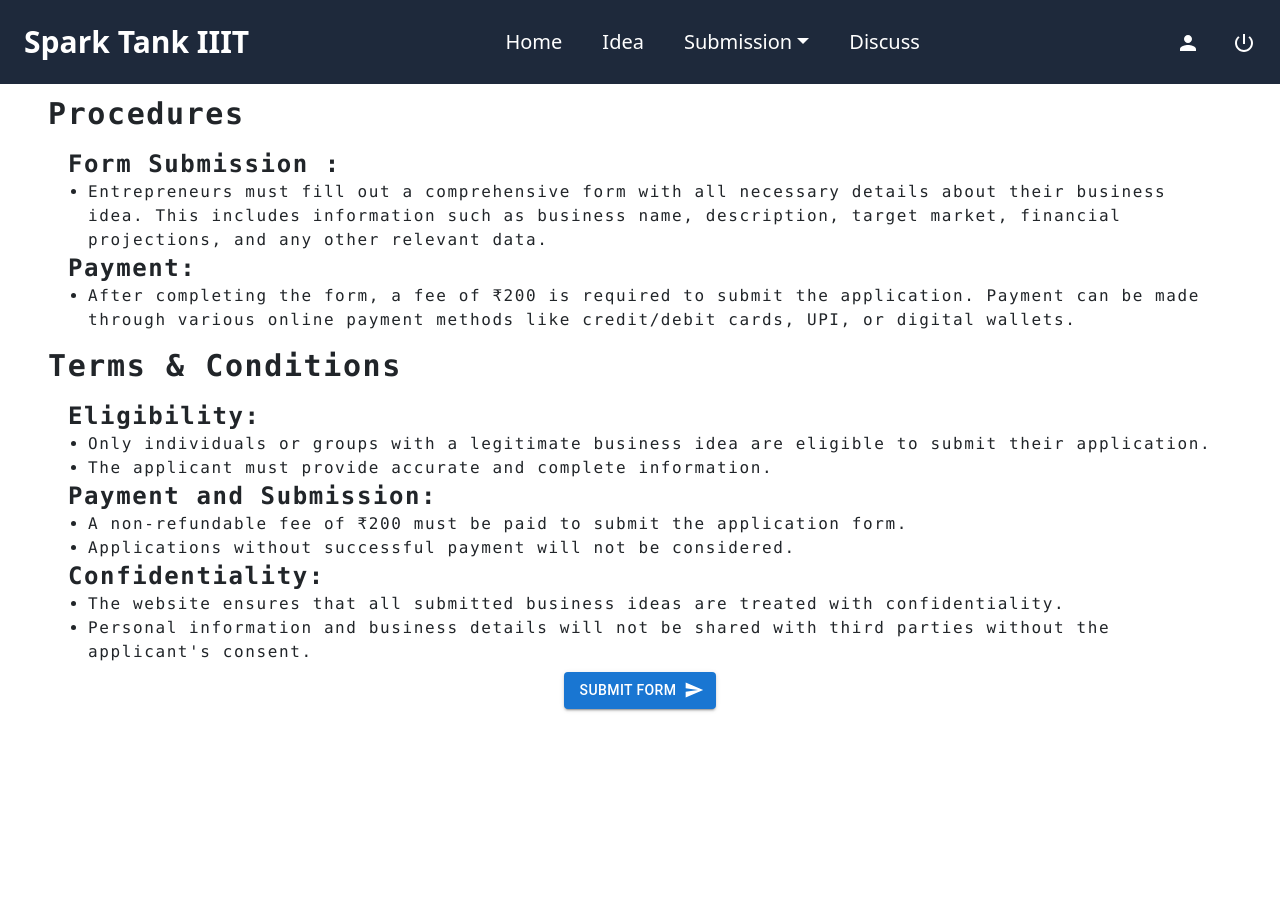
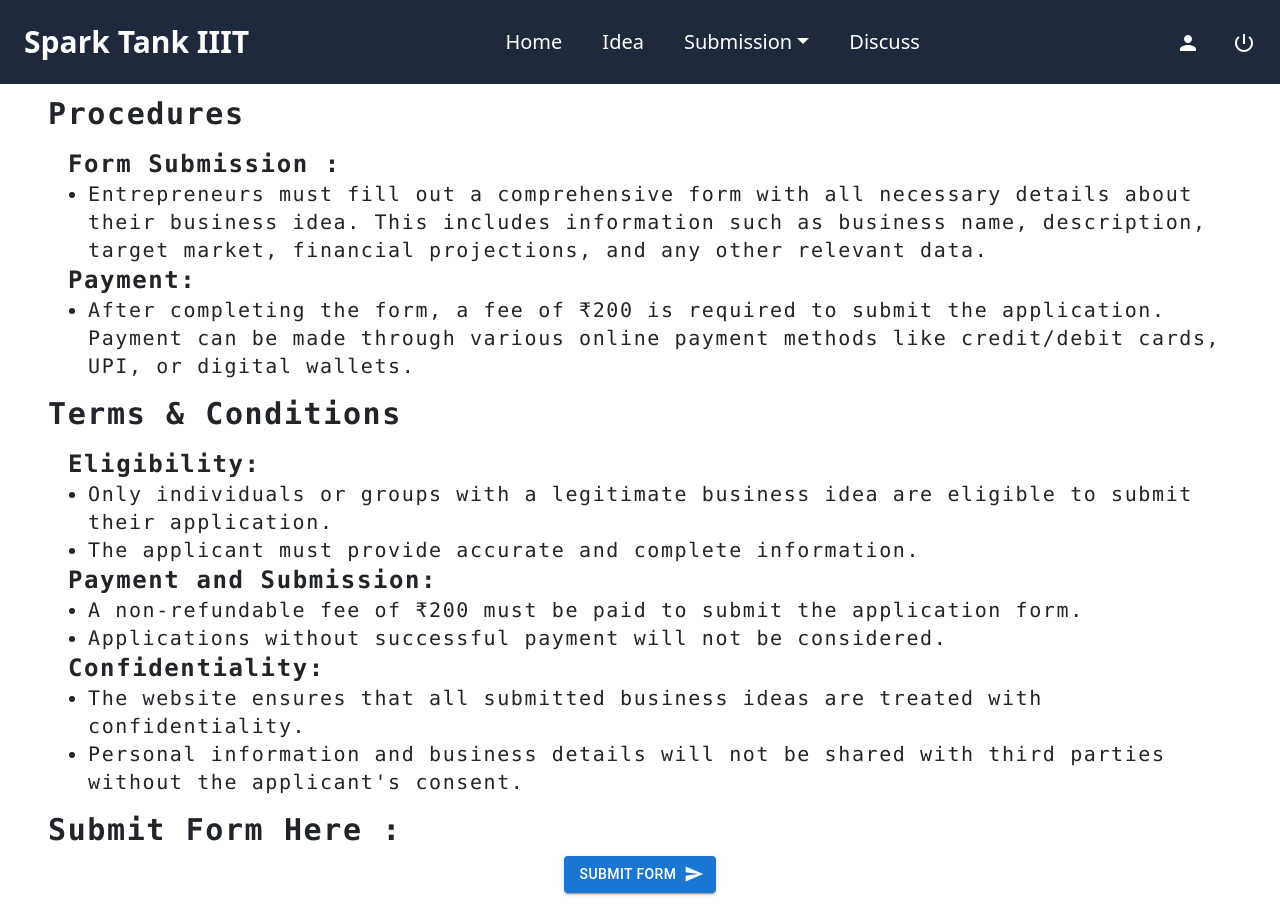
Before and after one commit to Rohit-110/Spark-Tank-IIIT-Frontend, a React (Create React App) app: page /idea in a window 1280 px wide. Before the commit the page ends 800 px from the top, so only its background shows below. Built offline with nearby package versions, Linux system fonts and the light colour scheme.

Commit message:
updates done

```diff
--- a/src/components/Navbar.jsx
+++ b/src/components/Navbar.jsx
@@ -22,7 +22,7 @@ export default function Navbar() {
     );
     toast.success("You are logged out");
     setIsAuthenticated(false);
-    window.location.href = '/signin';
+    window.location.href = '/';
 }catch(error){
         toast.error("Error");
         setIsAuthenticated(true);
--- a/src/pages/Idea.jsx
+++ b/src/pages/Idea.jsx
@@ -12,39 +12,40 @@ const Idea = () => {
         <div className='text-3xl font-bold'>Procedures</div>
         <div className=' mt-3'>
             <span className='text-2xl font-semibold ml-5'>Form Submission : </span>
-            <ul className="list-disc ml-10">
+            <ul className="list-disc ml-10 text-xl">
                 <li>Entrepreneurs must fill out a comprehensive form with all necessary details about their business idea. This includes information such as business name, description, target market, financial projections, and any other relevant data.</li>
             </ul>
         </div>
         <div>
             <span className='text-2xl font-semibold ml-5'>Payment:</span>
-            <ul className="list-disc ml-10">
+            <ul className="list-disc ml-10 text-xl">
                 <li>After completing the form, a fee of ₹200 is required to submit the application. Payment can be made through various online payment methods like credit/debit cards, UPI, or digital wallets.</li>
             </ul>
         </div>
         <div className='text-3xl font-bold mt-3'>Terms & Conditions</div>
         <div className='mt-3'>
             <span className='text-2xl font-semibold ml-5 '>Eligibility:</span>
-            <ul className="list-disc ml-10">
+            <ul className="list-disc ml-10 text-xl">
                 <li>Only individuals or groups with a legitimate business idea are eligible to submit their application.</li>
                 <li>The applicant must provide accurate and complete information.</li>
             </ul>
         </div>
         <div>
             <span className='text-2xl font-semibold ml-5'>Payment and Submission:</span>
-            <ul className="list-disc ml-10">
+            <ul className="list-disc ml-10  text-xl">
                 <li>A non-refundable fee of ₹200 must be paid to submit the application form.</li>
                 <li>Applications without successful payment will not be considered.</li>
             </ul>
         </div>
         <div>
             <span className='text-2xl font-semibold ml-5'>Confidentiality:</span>
-            <ul className="list-disc ml-10">
+            <ul className="list-disc ml-10  text-xl">
                 <li>The website ensures that all submitted business ideas are treated with confidentiality.</li>
                 <li>Personal information and business details will not be shared with third parties without the applicant's consent.</li>
             </ul>
         </div>
-        <div className='flex justify-center items-center mt-2'>
+        <div className='text-3xl font-bold mt-3'>Submit Form Here :</div>
+        <div className='flex justify-center items-center m-2 mb-4 text-2xl'>
             <Link to="/submitform"><Button variant="contained" endIcon={<SendIcon />}>Submit Form</Button></Link>
         </div>
 
```
